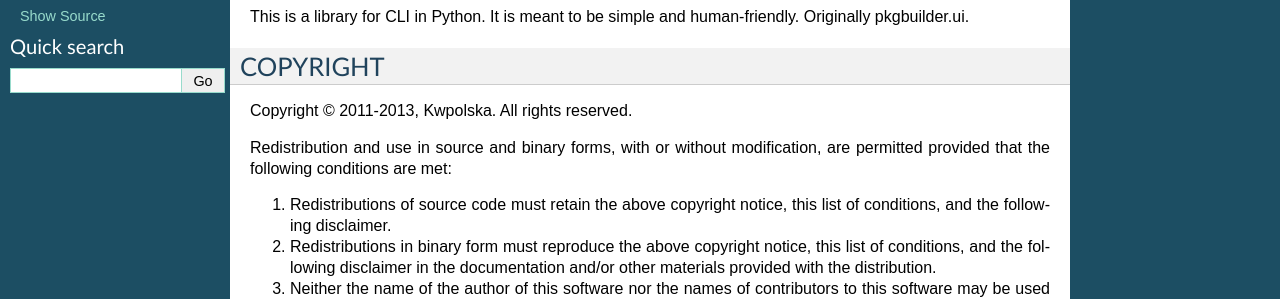
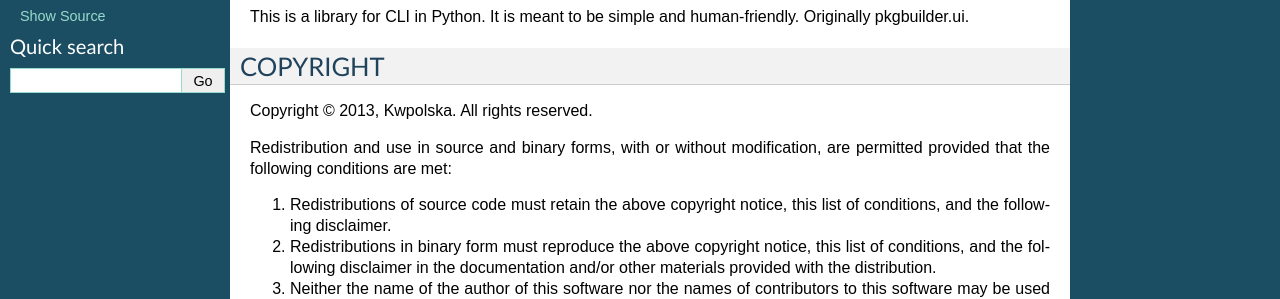
Before and after one commit to Kwpolska-graveyard/rot, a Sphinx documentation site: the page built from docs/README.rst, in a window 1280 px wide. Shown: the part 280-579 px from the top of the page. Built offline with Sphinx 7.4.7, drawn with Linux system fonts in a browser that asks for light colours.

Commit message:
update readme
Signed-off-by: Chris “Kwpolska” Warrick <kwpolska@gmail.com>

```diff
--- a/docs/README.rst
+++ b/docs/README.rst
@@ -1,6 +1,6 @@
-============================
+====================================
 River of Text.  INSERT TAGLINE HERE.
-============================
+====================================
 :Info: This is the README file for the River of Text.
 :Author: Kwpolska <kwpolska@kwpolska.tk>
 :Date: 2013-01-20
@@ -17,7 +17,7 @@ human-friendly.  Originally pkgbuilder.ui.
 
 COPYRIGHT
 ---------
-Copyright © 2011-2013, Kwpolska.
+Copyright © 2013, Kwpolska.
 All rights reserved.
 
 Redistribution and use in source and binary forms, with or without
```
Also changed, not shown: README.rst (+5 -5 lines), 1 other file.
